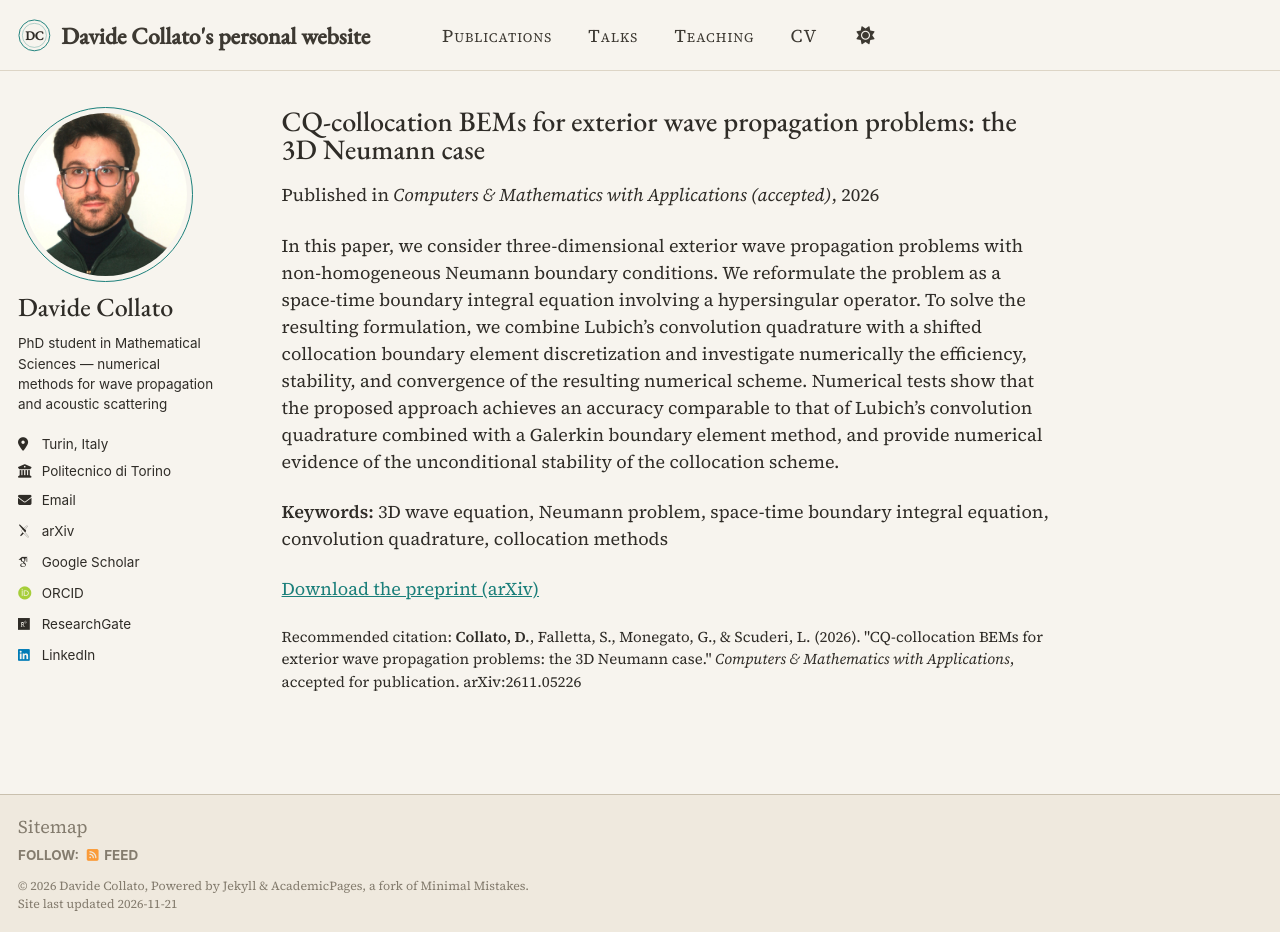
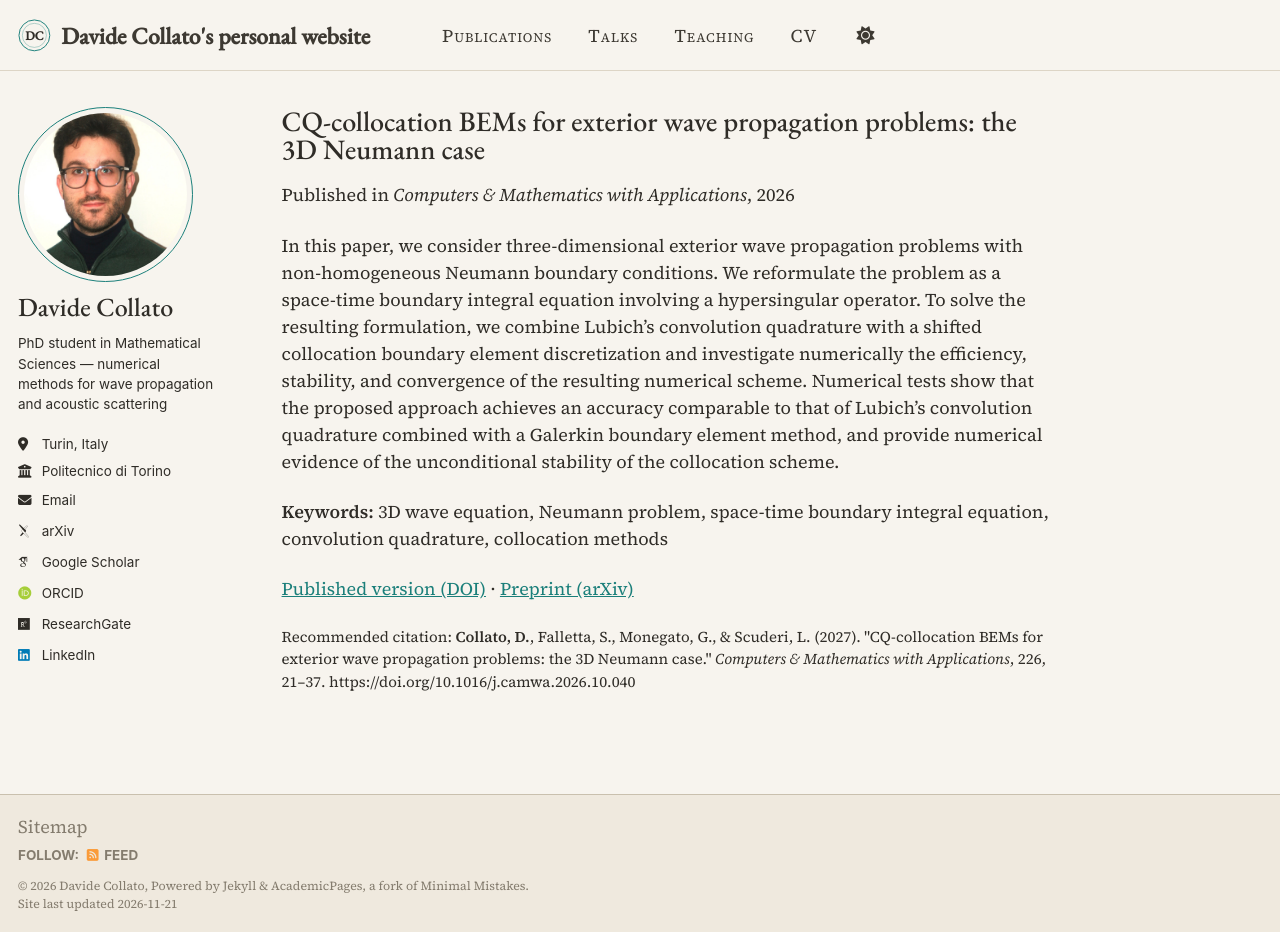
Before and after one commit to davidecollato/davidecollato.github.io, a Jekyll site: the page built from _publications/03-11-2026-CQ-BEM-Neumann.md, in a window 1280 px wide and 932 px high. Built offline with Jekyll 4.4.1, drawn with Linux system fonts in a browser that asks for light colours; some web fonts are replaced; a script bundle is joined from its source files by our own code; library files that are not in the unit come from our copies.

Commit message:
Announce CAMWA publication of the 3D Neumann CQ-BEM paper
Add a news item linking to the published version and update the paper
page: venue, citation (vol. 226, pp. 21-37) and DOI, keeping the arXiv
preprint link.

Co-Authored-By: Claude Opus 5.5 <noreply@anthropic.com>

```diff
--- a/_data/news.yml
+++ b/_data/news.yml
@@ -28,6 +28,11 @@
     organized by L. Lottici and P. Fisicaro.
     [Slides](/files/slides-gimc-2026.pdf)"
 
+- date: 2026-11-20
+  text: "Our paper [*CQ-collocation BEMs for exterior wave propagation problems: the 3D Neumann case*](/publications/03-11-2026-CQ-BEM-Neumann/)
+    is now published in *Computers & Mathematics with Applications* 226 (2027), 21–37.
+    [Read it online](https://doi.org/10.1016/j.camwa.2026.10.040)"
+
 - date: 2026-10-29
   text: "Our paper [*CQ-collocation BEMs for exterior wave propagation problems: the 3D Neumann case*](/publications/03-11-2026-CQ-BEM-Neumann/),
     with S. Falletta, G. Monegato and L. Scuderi, has been accepted for publication in *Computers & Mathematics with Applications*.
--- a/_publications/03-11-2026-CQ-BEM-Neumann.md
+++ b/_publications/03-11-2026-CQ-BEM-Neumann.md
@@ -3,13 +3,13 @@ title: "CQ-collocation BEMs for exterior wave propagation problems: the 3D Neuma
 collection: publications
 category: manuscripts
 date: 2026-11-03
-venue: 'Computers &amp; Mathematics with Applications (accepted)'
-paperurl: 'https://arxiv.org/abs/2611.05226'
+venue: 'Computers &amp; Mathematics with Applications'
+paperurl: 'https://doi.org/10.1016/j.camwa.2026.10.040'
 redirect_from:
   - /publications/29-12-2025-CQ-BEM/
-citation: '<b>Collato, D.</b>, Falletta, S., Monegato, G., &amp; Scuderi, L. (2026).
+citation: '<b>Collato, D.</b>, Falletta, S., Monegato, G., &amp; Scuderi, L. (2027).
   &quot;CQ-collocation BEMs for exterior wave propagation problems: the 3D Neumann case.&quot;
-  <i>Computers &amp; Mathematics with Applications</i>, accepted for publication. arXiv:2611.05226'
+  <i>Computers &amp; Mathematics with Applications</i>, 226, 21–37. https://doi.org/10.1016/j.camwa.2026.10.040'
 ---
 In this paper, we consider three-dimensional exterior wave propagation problems with non-homogeneous
 Neumann boundary conditions. We reformulate the problem as a space-time boundary integral equation
@@ -23,4 +23,4 @@ collocation scheme.
 **Keywords:** 3D wave equation, Neumann problem, space-time boundary integral
 equation, convolution quadrature, collocation methods
 
-[Download the preprint (arXiv)](https://arxiv.org/pdf/2611.05226)
+[Published version (DOI)](https://doi.org/10.1016/j.camwa.2026.10.040) · [Preprint (arXiv)](https://arxiv.org/abs/2611.05226)
```
